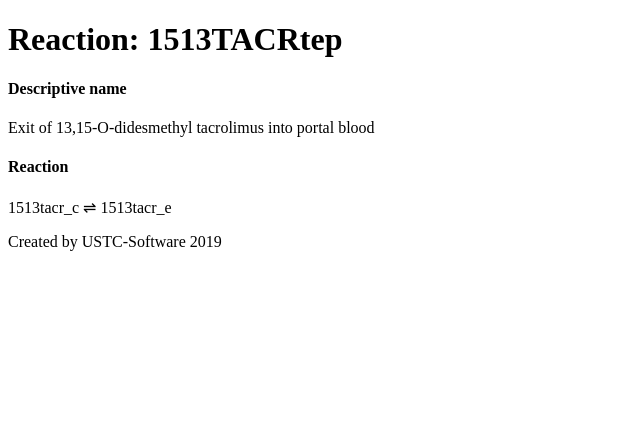
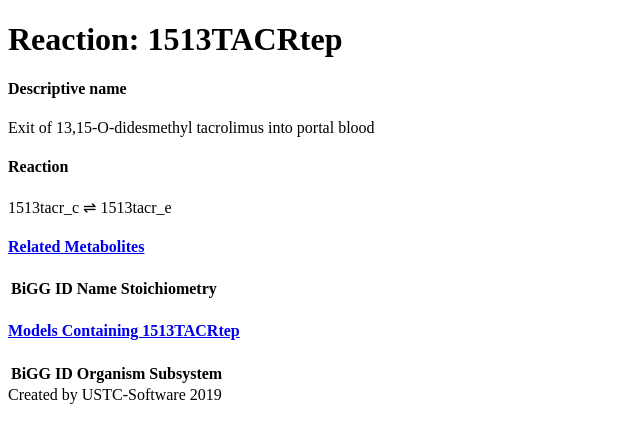
Before and after one commit to USTCSoftware2019/foresyn, a Django app: page /bigg_database/reaction/84 in a window 1280 px wide. Shown: the part 26-469 px from the top of the page, without its empty margins (0-640 px from the left). Run offline with Django 3.2, Linux system fonts and the light colour scheme; data comes from the database, SQL or seed files in the repository; lists and menus that the app fills with data are empty.

Commit message:
bigg_database: add relationship data to detail

```diff
--- a/backend/bigg_database/templates/bigg_database/reaction_detail.html
+++ b/backend/bigg_database/templates/bigg_database/reaction_detail.html
@@ -24,4 +24,46 @@
 {% include 'bigg_database/db_links.html' with db_links=reaction.database_links only %}
 {% endif %}
 
+<h4><a href="{% url 'bigg_database:metabolites_in_reaction' reaction.id %}">
+    Related Metabolites</a></h4>
+<table>
+    <thead>
+        <tr>
+            <th>BiGG ID</th>
+            <th>Name</th>
+            <th>Stoichiometry</th>
+        </tr>
+    </thead>
+    <tbody>
+    {% for meta in reaction.reactionmetabolite_set.all %}
+        <!-- Make row clickable? Or move link to bigg_id? -->
+        <tr href="{% url 'bigg_database:metabolite_detail' meta.metabolite.id %}">
+            <td>{{ meta.metabolite.bigg_id }}</td>
+            <td>{{ meta.metabolite.name }}</td>
+            <td>{{ meta.stoichiometry }}</td>
+        </tr>
+    {% endfor %}
+    </tbody>
+</table>
+
+<h4><a href="{% url 'bigg_database:reaction_from_models' reaction.id %}">
+    Models Containing {{ reaction.bigg_id }}</a></h4>
+<table>
+    <thead>
+        <tr>
+            <th>BiGG ID</th>
+            <th>Organism</th>
+            <th>Subsystem</th>
+        </tr>
+    </thead>
+    <tbody>
+    {% for model in reaction.modelreaction_set.all %}
+        <tr href="{% url 'bigg_database:model_detail' model.model.id %}">
+            <td>{{ model.model.bigg_id }}</td>
+            <td>{{ model.organism }}</td>
+            <td>{{ model.subsystem }}</td>
+        </tr>
+    </tbody>
+    {% endfor %}
+</table>
 {% endblock %}
```
Also changed, not shown: backend/bigg_database/templates/bigg_database/gene_detail.html (+41 -0 lines), backend/bigg_database/templates/bigg_database/metabolite_detail.html (+41 -0 lines).
